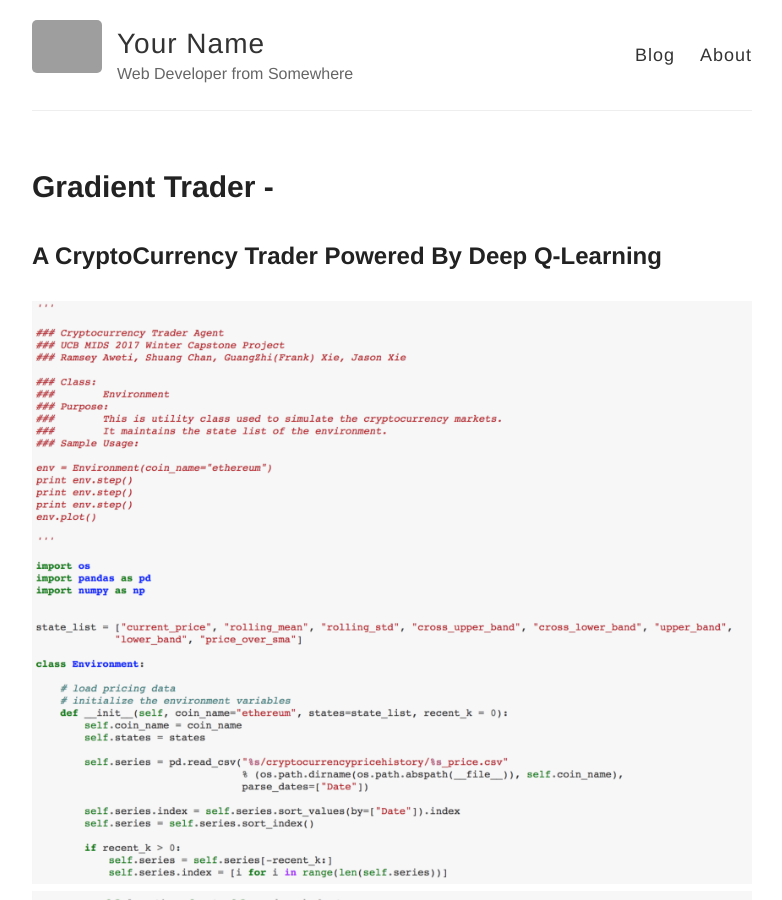
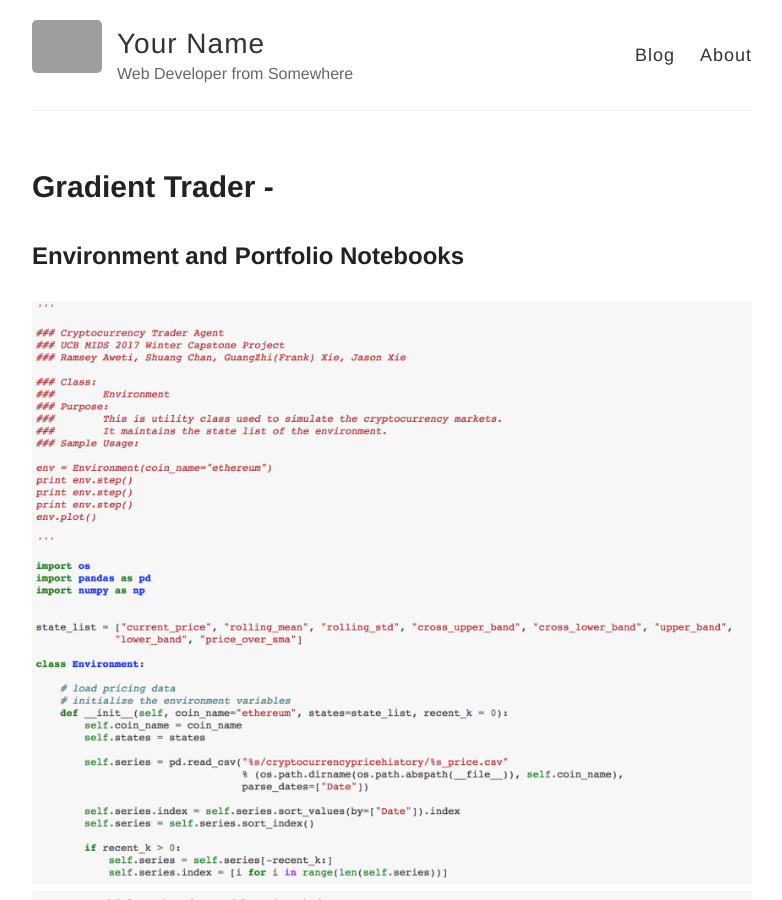
Before and after one commit to GradientTrader/gradienttrader.github.io, a Jekyll site: the page built from _posts/2017-11-10-Environment-and-Portfolio-Notebooks.md, in a window 1280 px wide and 900 px high. Shown: the whole window, without its empty margins (248-1030 px from the left). Built offline with Jekyll 4.4.1, drawn with Linux system fonts in a browser that asks for light colours; grey boxes are pictures that could not be loaded.

Commit message:
Update and rename 2017-11-10-Gradient-Trader.md to 2017-11-10-Environment-and-Portfolio-Notebooks.md

```diff
--- a/_posts/2017-11-10-Gradient-Trader.md
+++ b/_posts/2017-11-10-Environment-and-Portfolio-Notebooks.md
@@ -1,6 +1,6 @@
 ---
 layout: post
-title: Gradient Trader -  <h2>A CryptoCurrency Trader Powered By Deep Q-Learning<h2>
+title: Gradient Trader -  <h2>Environment and Portfolio Notebooks<h2>
 ---
 
 ![env1.png](https://github.com/GradientTrader/gradienttrader.github.io/blob/master/images/env1.png?raw=true)
```
